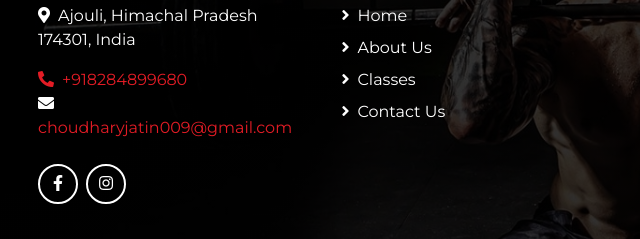
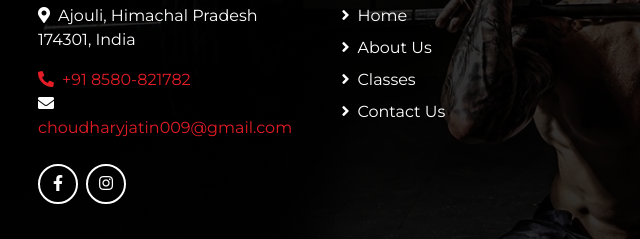
Before and after one commit to anmol15023/timefitness, a plain HTML site: page index.html in a window 1280 px wide. Shown: the part 1848-2087 px from the top of the page, 10-650 px from the left. Drawn offline with nearby package versions, Linux system fonts and the light colour scheme.

Commit message:
index.html

```diff
--- a/index.html
+++ b/index.html
@@ -135,7 +135,7 @@
             <div class="col-lg-3 col-md-6 mb-5">
                 <h4 class="text-primary mb-4">Get In Touch</h4>
                 <p><i class="fa fa-map-marker-alt mr-2"></i>Ajouli, Himachal Pradesh 174301, India</p>
-<a href="tel:+918284899680"><i class="fa fa-phone-alt mr-2"></i>+918284899680</a>                <p><i class="fa fa-envelope mr-2"></i><a href="mailto:choudharyjatin009@gmail.com?subject=enquiry for gym class">choudharyjatin009@gmail.com</a></p>
+<a href="tel:+918284899680"><i class="fa fa-phone-alt mr-2"></i>+91 8580-821782</a>                <p><i class="fa fa-envelope mr-2"></i><a href="mailto:choudharyjatin009@gmail.com?subject=enquiry for gym class">choudharyjatin009@gmail.com</a></p>
                 <div class="d-flex justify-content-start mt-4">
 
                     <a class="btn btn-outline-light rounded-circle text-center mr-2 px-0" style="width: 40px; height: 40px;" href="https://www.facebook.com/p/Rudra-fitness-care-Ajouli-morh-100075742377227/"><i class="fab fa-facebook-f"></i></a>
```
